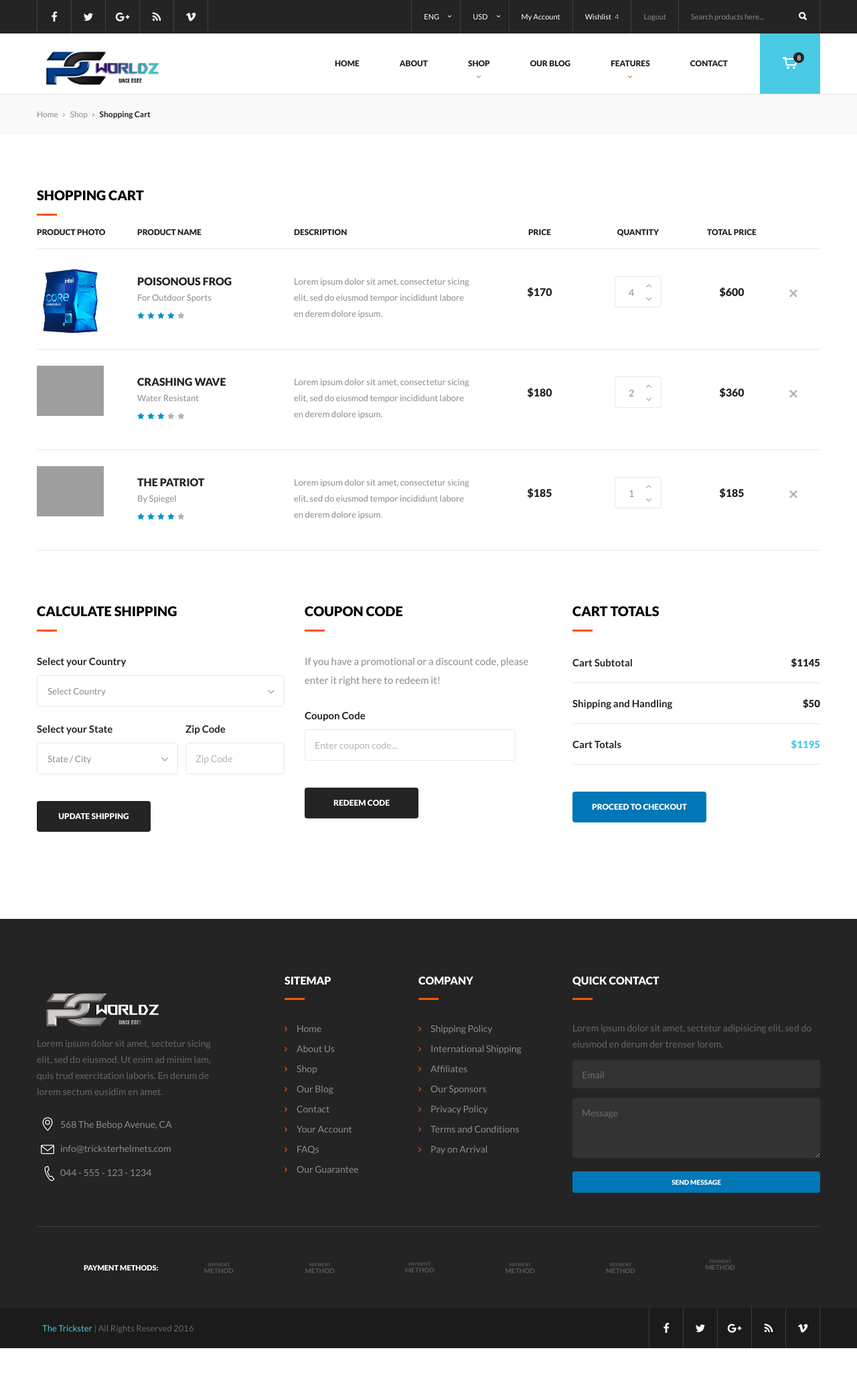
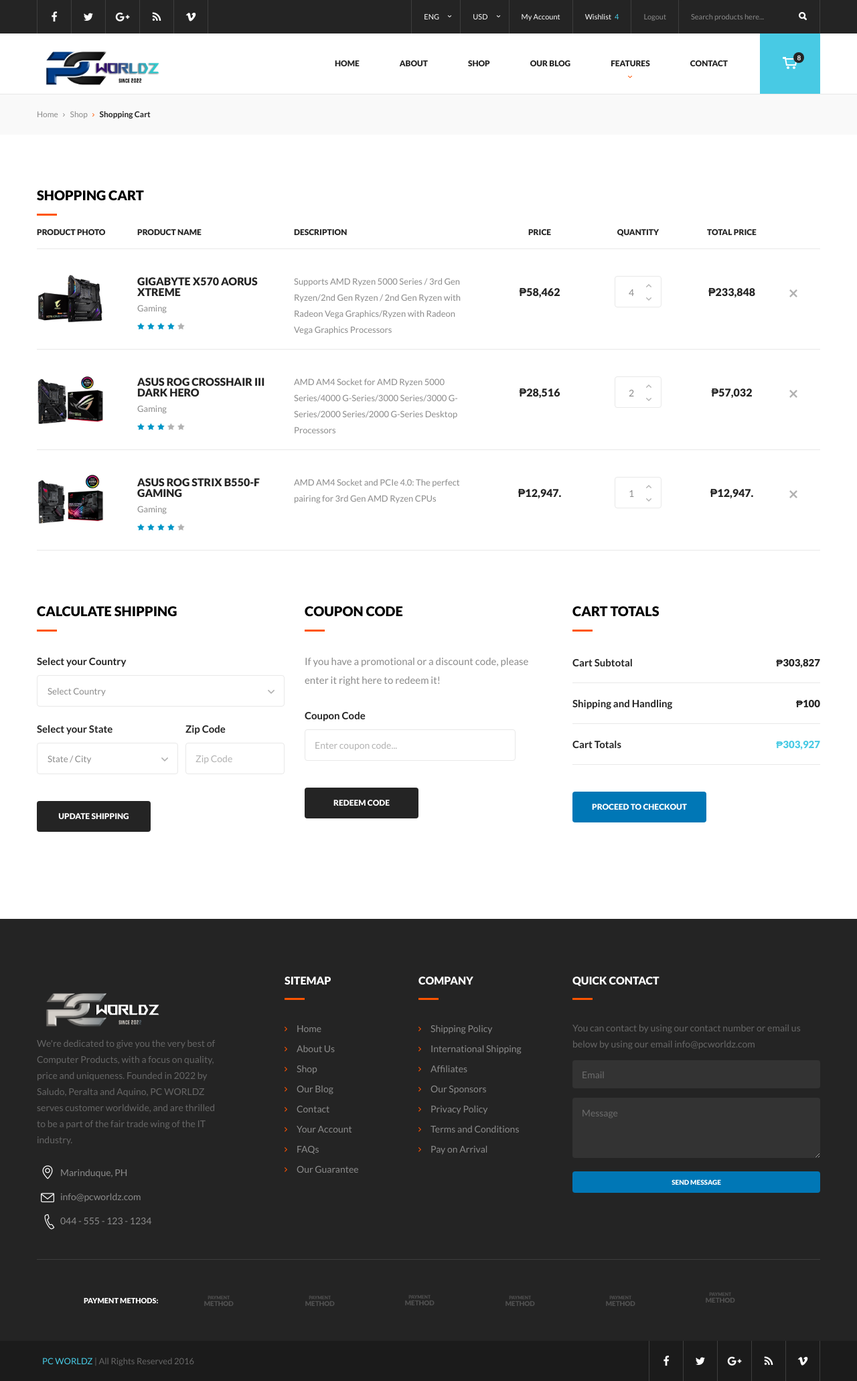
Before and after one commit to JeSaludo/Aquino_Peralta_Saludo_IT2F_finalProject_PCWorldz, a PHP site: page /cart.php in a window 1280 px wide. Shown: the whole page at 67% size. Before the commit the page ends 2013 px from the top, so only its background shows below. Run offline with PHP 8.4, Linux system fonts and the light colour scheme; some libraries are stand-ins or nearby versions; grey boxes are pictures that could not be loaded.

Commit message:
Updated Cart

```diff
--- a/cart.php
+++ b/cart.php
@@ -10,7 +10,7 @@
   <link rel="stylesheet" href="css/style.min.css">
   <!-- favicon -->
   <link rel="icon" href="favicon.ico">
-  <title>The Trickster | Cart</title>
+  <title>PC WORLDZ | Cart</title>
 </head>
 <body>
 
@@ -26,7 +26,7 @@
     <div class="form-popup-column small">
       <h2 class="subsection-title medium">Register now!</h2>
       <hr class="line-separator">
-      <p class="small">Lorem ipsum dolor sit amet, consectetur ipisicing elit, sed do eiusmod tempor incididunt ut labore et dolore magna aliqua.</p>
+      <p class="small">Fill all the requirements on the space provided.</p>
       <!-- FORM -->
       <form>
         <!-- FORM ROW -->
@@ -342,7 +342,7 @@
       <!-- LOGO -->
       <figure class="logo">
         <img src="img/logo.png" alt="logo">
-        <figcaption>The Trickster</figcaption>
+        <figcaption>PC WORLDZ</figcaption>
       </figure>
       <!-- /LOGO -->
 
@@ -650,67 +650,25 @@
 
         <!-- MAIN MENU ITEM -->
         <li class="main-menu-item">
-          <a href="#">
+          <a href="shop-list.php">
             Shop
-            <!-- SVG ARROW -->
-            <svg class="svg-arrow face-down">
-              <use xlink:href="#svg-arrow"></use>
-            </svg>
-            <!-- /SVG ARROW -->
           </a>
 
           <!-- MENU DROPDOWN -->
           <ul class="menu-dropdown">
             <!-- MENU DROPDOWN ITEM -->
             <li class="menu-dropdown-item">
-              <a href="shop-sidebar-grid.html">Sidebar 3 Col Grid</a>
+              <a href="shop-sidebar-list.php">Motherboards</a>
             </li>
-            <!-- /MENU DROPDOWN ITEM -->
-
-            <!-- MENU DROPDOWN ITEM -->
             <li class="menu-dropdown-item">
-              <a href="shop-grid.html">4 Columns Grid</a>
+              <a href="shop-sidebar-list.php">Processors</a>
             </li>
-            <!-- /MENU DROPDOWN ITEM -->
-
-            <!-- MENU DROPDOWN ITEM -->
             <li class="menu-dropdown-item">
-              <a href="shop-sidebar-list.html">Sidebar 3 Col List</a>
+              <a href="shop-sidebar-list.php">Graphic Cards</a>
             </li>
-            <!-- /MENU DROPDOWN ITEM -->
-
-            <!-- MENU DROPDOWN ITEM -->
-            <li class="menu-dropdown-item">
-              <a href="shop-list.html">4 Columns List</a>
+
             </li>
-            <!-- /MENU DROPDOWN ITEM -->
-
-            <!-- MENU DROPDOWN ITEM -->
-            <li class="menu-dropdown-item">
-              <a href="#">Product Pages</a>
-              <!-- SVG ARROW -->
-              <svg class="svg-arrow tiny">
-                <use xlink:href="#svg-arrow"></use>
-              </svg>
-              <!-- /SVG ARROW -->
-
-              <!-- MENU DROPDOWN -->
-              <ul class="menu-dropdown">
-                <!-- MENU DROPDOWN ITEM -->
-                <li class="menu-dropdown-item">
-                  <a href="product-page-v1.html">Product Page V1</a>
-                </li>
-                <!-- /MENU DROPDOWN ITEM -->
-
-                <!-- MENU DROPDOWN ITEM -->
-                <li class="menu-dropdown-item">
-                  <a href="product-page-v2.html">Product Page V2</a>
-                </li>
-                <!-- /MENU DROPDOWN ITEM -->
-              </ul>
-              <!-- /MENU DROPDOWN -->
-            </li>
-            <!-- /MENU DROPDOWN ITEM -->
+
           </ul>
           <!-- /MENU DROPDOWN -->
         </li>
@@ -718,7 +676,7 @@
 
         <!-- MAIN MENU ITEM -->
         <li class="main-menu-item">
-          <a href="blog.html">Our Blog</a>
+          <a href="blog.php">Our Blog</a>
         </li>
         <!-- /MAIN MENU ITEM -->
 
@@ -737,175 +695,43 @@
           <div class="content-dropdown with-bg">
             <!-- CONTENT DROPDOWN COLUMN -->
             <div class="content-dropdown-column">
-              <h6 class="title tiny secondary">Main Features</h6>
-              <hr class="line-separator">
-              <!-- LINK LIST -->
-              <ul class="link-list simple">
-                <!-- LINK LIST ITEM -->
-                <li class="link-list-item">
-                  <a href="index.html">Trickster Home</a>
-                </li>
-                <!-- /LINK LIST ITEM -->
-
-                <!-- LINK LIST ITEM -->
-                <li class="link-list-item">
-                  <a href="product-builder-v1.html">Product Builder V1</a>
-                </li>
-                <!-- /LINK LIST ITEM -->
-
-                <!-- LINK LIST ITEM -->
-                <li class="link-list-item">
-                  <a href="product-builder-v2.html">Product Builder V2</a>
-                </li>
-                <!-- /LINK LIST ITEM -->
-
-                <!-- LINK LIST ITEM -->
-                <li class="link-list-item">
-                  <a href="blog.html">Trickster Blog</a>
-                </li>
-                <!-- /LINK LIST ITEM -->
-
-                <!-- LINK LIST ITEM -->
-                <li class="link-list-item">
-                  <a href="post.html">Blog Post</a>
-                </li>
-                <!-- /LINK LIST ITEM -->
-
-                <!-- LINK LIST ITEM -->
-                <li class="link-list-item">
-                  <a href="contactus.html">Contact Page</a>
-                </li>
-                <!-- /LINK LIST ITEM -->
-              </ul>
-              <!-- /LINK LIST -->
-
-              <!-- LINK LIST -->
-              <ul class="link-list simple">
-                <!-- LINK LIST ITEM -->
-                <li class="link-list-item">
-                  <a href="404.html">Error Page</a>
-                </li>
-                <!-- /LINK LIST ITEM -->
-
-                <!-- LINK LIST ITEM -->
-                <li class="link-list-item">
-                  <a href="aboutus.html">About Us</a>
-                </li>
-                <!-- /LINK LIST ITEM -->
-
-                <!-- LINK LIST ITEM -->
-                <li class="link-list-item">
-                  <a href="menu-dropdowns.html">Menu &amp; DDowns</a>
-                </li>
-                <!-- /LINK LIST ITEM -->
-
-                <!-- LINK LIST ITEM -->
-                <li class="link-list-item">
-                  <a href="shortcodes.html">Shortcodes</a>
-                </li>
-                <!-- /LINK LIST ITEM -->
-
-                <!-- LINK LIST ITEM -->
-                <li class="link-list-item">
-                  <a href="login-popup.html">Login Popup</a>
-                </li>
-                <!-- /LINK LIST ITEM -->
-
-                <!-- LINK LIST ITEM -->
-                <li class="link-list-item">
-                  <a href="ratings-popup.html">Ratings Popup</a>
-                </li>
-                <!-- /LINK LIST ITEM -->
-              </ul>
-              <!-- /LINK LIST -->
-            </div>
-            <!-- /CONTENT DROPDOWN COLUMN -->
-
-            <!-- CONTENT DROPDOWN COLUMN -->
-            <div class="content-dropdown-column">
-              <h6 class="title tiny secondary">Shop</h6>
-              <hr class="line-separator">
-              <!-- LINK LIST -->
-              <ul class="link-list simple">
-                <!-- LINK LIST ITEM -->
-                <li class="link-list-item">
-                  <a href="shop-sidebar-grid.html">Sidebar 3 Col Grid</a>
-                </li>
-                <!-- /LINK LIST ITEM -->
-
-                <!-- LINK LIST ITEM -->
-                <li class="link-list-item">
-                  <a href="shop-grid.html">4 Columns Grid</a>
-                </li>
-                <!-- /LINK LIST ITEM -->
-
-                <!-- LINK LIST ITEM -->
-                <li class="link-list-item">
-                  <a href="shop-sidebar-list.html">Sidebar 3 Col List</a>
-                </li>
-                <!-- /LINK LIST ITEM -->
-
-                <!-- LINK LIST ITEM -->
-                <li class="link-list-item">
-                  <a href="shop-list.html">4 Columns List</a>
-                </li>
-                <!-- /LINK LIST ITEM -->
-
-                <!-- LINK LIST ITEM -->
-                <li class="link-list-item">
-                  <a href="product-page-v1.html">Product Page V1</a>
-                </li>
-                <!-- /LINK LIST ITEM -->
-
-                <!-- LINK LIST ITEM -->
-                <li class="link-list-item">
-                  <a href="product-page-v1.html">Product Page V2</a>
-                </li>
-                <!-- /LINK LIST ITEM -->
-              </ul>
-              <!-- /LINK LIST -->
-            </div>
-            <!-- /CONTENT DROPDOWN COLUMN -->
-
-            <!-- CONTENT DROPDOWN COLUMN -->
-            <div class="content-dropdown-column">
               <h6 class="title tiny secondary">Account</h6>
               <hr class="line-separator">
               <!-- LINK LIST -->
               <ul class="link-list simple">
                 <!-- LINK LIST ITEM -->
                 <li class="link-list-item">
-                  <a href="identification.html">Identification</a>
+                  <a href="identification.php">Identification</a>
                 </li>
                 <!-- /LINK LIST ITEM -->
 
                 <!-- LINK LIST ITEM -->
                 <li class="link-list-item">
-                  <a href="billing-shipping.html">Billing and Shipping</a>
+                  <a href="billing-shipping.php">Billing and Shipping</a>
                 </li>
                 <!-- /LINK LIST ITEM -->
 
                 <!-- LINK LIST ITEM -->
                 <li class="link-list-item">
-                  <a href="confirmation.html">Confirmation</a>
+                  <a href="confirmation.php">Confirmation</a>
                 </li>
                 <!-- /LINK LIST ITEM -->
 
                 <!-- LINK LIST ITEM -->
                 <li class="link-list-item">
-                  <a href="cart.html">Shopping Cart</a>
+                  <a href="cart.php">Shopping Cart</a>
                 </li>
                 <!-- /LINK LIST ITEM -->
 
                 <!-- LINK LIST ITEM -->
                 <li class="link-list-item">
-                  <a href="wishlist.html">Wishlist</a>
+                  <a href="wishlist.php">Wishlist</a>
                 </li>
                 <!-- /LINK LIST ITEM -->
 
                 <!-- LINK LIST ITEM -->
                 <li class="link-list-item">
-                  <a href="profile.html">Your Account</a>
+                  <a href="profile.php">Your Account</a>
                 </li>
                 <!-- /LINK LIST ITEM -->
               </ul>
@@ -1029,7 +855,7 @@
         <ul class="mobile-menu-dropdown dropdown">
           <!-- MOBILE MENU DROPDOWN ITEM -->
           <li class="mobile-menu-dropdown-item">
-            <a href="index.html">Trickster Home</a>
+            <a href="index.html">PC WORLDZ</a>
           </li>
           <!-- /MOBILE MENU DROPDOWN ITEM -->
 
@@ -1358,7 +1184,7 @@
             <!-- PRODUCT IMG -->
             <a href="product-page-v1.html">
               <figure class="product-img small">
-                <img src="img/products/02.jpg" alt="product02">
+                <img src="img/products/01.png" alt="product02">
               </figure>
             </a>
             <!-- /PRODUCT IMG -->
@@ -1368,9 +1194,12 @@
           <!-- PRODUCT TABLE NAME -->
           <div class="product-table-name">
             <a href="product-page-v1.html">
-              <h6 class="title small">Poisonous Frog</h6>
-            </a>
-            <p class="product-description small">For Outdoor Sports</p>
+              <h6 class="title small"><?php
+              $item = simplexml_load_file('data/Saludo-Peralta-Aquino_IT2F_PcWorldz.xml');
+              echo $item->product[0]->name;
+              ?></h6>
+            </a>
+            <p class="product-description small">Gaming</p>
             <!-- RATING -->
             <ul class="rating small">
               <!-- RATING ITEM -->
@@ -1429,13 +1258,19 @@
 
           <!-- PRODUCT TABLE DESCRIPTION -->
           <div class="product-table-description">
-            <p class="tiny">Lorem ipsum dolor sit amet, consectetur sicing elit, sed do eiusmod tempor incididunt labore en derem dolore ipsum.</p>
+            <p class="tiny"><?php
+              $item = simplexml_load_file('data/Saludo-Peralta-Aquino_IT2F_PcWorldz.xml');
+              echo $item->product[0]->description;
+              ?></p>
           </div>
           <!-- /PRODUCT TABLE DESCRIPTION -->
 
           <!-- PRODUCT TABLE PRICE -->
           <div class="product-table-price">
-            <h6 class="product-price">$170</h6>
+            <h6 class="product-price"><?php
+              $item = simplexml_load_file('data/Saludo-Peralta-Aquino_IT2F_PcWorldz.xml');
+              echo $item->product[0]->price;
+              ?></h6>
           </div>
           <!-- /PRODUCT TABLE PRICE -->
 
@@ -1470,7 +1305,7 @@
 
           <!-- PRODUCT TABLE TOTAL -->
           <div class="product-table-total">
-            <h6 class="product-price">$600</h6>
+            <h6 class="product-price">₱233,848</h6>
           </div>
           <!-- /PRODUCT TABLE TOTAL -->
 
@@ -1493,7 +1328,7 @@
             <!-- PRODUCT IMG -->
             <a href="product-page-v1.html">
               <figure class="product-img small">
-                <img src="img/products/06.jpg" alt="product06">
+                <img src="img/products/02.png" alt="product06">
               </figure>
             </a>
             <!-- /PRODUCT IMG -->
@@ -1503,9 +1338,12 @@
           <!-- PRODUCT TABLE NAME -->
           <div class="product-table-name">
             <a href="product-page-v1.html">
-              <h6 class="title small">Crashing Wave</h6>
-            </a>
-            <p class="product-description small">Water Resistant</p>
+              <h6 class="title small"><?php
+              $item = simplexml_load_file('data/Saludo-Peralta-Aquino_IT2F_PcWorldz.xml');
+              echo $item->product[1]->name;
+              ?></h6>
+            </a>
+            <p class="product-description small">Gaming</p>
             <!-- RATING -->
             <ul class="rating small">
               <!-- RATING ITEM -->
@@ -1564,13 +1402,19 @@
 
           <!-- PRODUCT TABLE DESCRIPTION -->
           <div class="product-table-description">
-            <p class="tiny">Lorem ipsum dolor sit amet, consectetur sicing elit, sed do eiusmod tempor incididunt labore en derem dolore ipsum.</p>
+            <p class="tiny"><?php
+              $item = simplexml_load_file('data/Saludo-Peralta-Aquino_IT2F_PcWorldz.xml');
+              echo $item->product[1]->description;
+              ?></p>
           </div>
           <!-- /PRODUCT TABLE DESCRIPTION -->
 
           <!-- PRODUCT TABLE PRICE -->
           <div class="product-table-price">
-            <h6 class="product-price">$180</h6>
+            <h6 class="product-price"><?php
+              $item = simplexml_load_file('data/Saludo-Peralta-Aquino_IT2F_PcWorldz.xml');
+              echo $item->product[1]->price;
+              ?></h6>
           </div>
           <!-- /PRODUCT TABLE PRICE -->
 
@@ -1605,7 +1449,7 @@
 
           <!-- PRODUCT TABLE TOTAL -->
           <div class="product-table-total">
-            <h6 class="product-price">$360</h6>
+            <h6 class="product-price">₱57,032</h6>
           </div>
           <!-- /PRODUCT TABLE TOTAL -->
 
@@ -1628,7 +1472,7 @@
             <!-- PRODUCT IMG -->
             <a href="product-page-v1.html">
               <figure class="product-img small">
-                <img src="img/products/05.jpg" alt="product05">
+                <img src="img/products/03.png" alt="product05">
               </figure>
             </a>
             <!-- /PRODUCT IMG -->
@@ -1638,9 +1482,12 @@
           <!-- PRODUCT TABLE NAME -->
           <div class="product-table-name">
             <a href="product-page-v1.html">
-              <h6 class="title small">The Patriot</h6>
-            </a>
-            <p class="product-description small">By Spiegel</p>
+              <h6 class="title small"><?php
+              $item = simplexml_load_file('data/Saludo-Peralta-Aquino_IT2F_PcWorldz.xml');
+              echo $item->product[2]->name;
+              ?></h6>
+            </a>
+            <p class="product-description small">Gaming</p>
             <!-- RATING -->
             <ul class="rating small">
               <!-- RATING ITEM -->
@@ -1699,13 +1546,19 @@
 
           <!-- PRODUCT TABLE DESCRIPTION -->
           <div class="product-table-description">
-            <p class="tiny">Lorem ipsum dolor sit amet, consectetur sicing elit, sed do eiusmod tempor incididunt labore en derem dolore ipsum.</p>
+            <p class="tiny"><?php
+              $item = simplexml_load_file('data/Saludo-Peralta-Aquino_IT2F_PcWorldz.xml');
+              echo $item->product[2]->description;
+              ?></p>
           </div>
           <!-- /PRODUCT TABLE DESCRIPTION -->
 
           <!-- PRODUCT TABLE PRICE -->
           <div class="product-table-price">
-            <h6 class="product-price">$185</h6>
+            <h6 class="product-price"><?php
+              $item = simplexml_load_file('data/Saludo-Peralta-Aquino_IT2F_PcWorldz.xml');
+              echo $item->product[2]->price;
+              ?></h6>
           </div>
           <!-- /PRODUCT TABLE PRICE -->
 
@@ -1740,7 +1593,10 @@
 
           <!-- PRODUCT TABLE TOTAL -->
           <div class="product-table-total">
-            <h6 class="product-price">$185</h6>
+            <h6 class="product-price"><?php
+              $item = simplexml_load_file('data/Saludo-Peralta-Aquino_IT2F_PcWorldz.xml');
+              echo $item->product[2]->price;
+              ?></h6>
           </div>
           <!-- /PRODUCT TABLE TOTAL -->
 
@@ -1860,15 +1716,15 @@
           <h2 class="subsection-title">Cart Totals</h2>
           <hr class="line-separator">
           <!-- ONELINE -->
-          <p class="oneline">Cart Subtotal<span class="annotation">$1145</span></p>
+          <p class="oneline">Cart Subtotal<span class="annotation">₱303,827</span></p>
           <!-- /ONELINE -->
 
           <!-- ONELINE -->
-          <p class="oneline">Shipping and Handling<span class="annotation">$50</span></p>
+          <p class="oneline">Shipping and Handling<span class="annotation">₱100</span></p>
           <!-- /ONELINE -->
 
           <!-- ONELINE -->
-          <p class="oneline">Cart Totals<span class="annotation bold">$1195</span></p>
+          <p class="oneline">Cart Totals<span class="annotation bold">₱303,927</span></p>
           <!-- /ONELINE -->
 
           <!-- FORM -->
@@ -1898,24 +1754,24 @@
         <!-- LOGO -->
         <figure class="logo">
           <img src="img/logo-footer.png" alt="logo">
-          <figcaption>The Trickster</figcaption>
+          <figcaption>PC WORLDZ</figcaption>
         </figure>
         <!-- /LOGO -->
-        <p class="description">Lorem ipsum dolor sit amet, sectetur sicing elit, sed do eiusmod. Ut enim ad minim iam, quis trud exercitation laboris. En derum de lorem sectum eusidim en amet.</p>
+        <p class="description">We're dedicated to give you the very best of Computer Products, with a focus on quality, price and uniqueness. Founded in 2022 by Saludo, Peralta and Aquino, PC WORLDZ serves customer worldwide, and are thrilled to be a part of the fair trade wing of the IT industry.</p>
 
         <!-- CONTACTUS LIST -->
         <ul class="contactus-list">
           <!-- CONTACTUS LIST ITEM -->
           <li class="contactus-list-item">
             <i class="s-icon icon-location-pin"></i>
-            <p>568 The Bebop Avenue, CA</p>
+            <p>Marinduque, PH</p>
           </li>
           <!-- /CONTACTUS LIST ITEM -->
 
           <!-- CONTACTUS LIST ITEM -->
           <li class="contactus-list-item">
             <i class="s-icon icon-envelope"></i>
-            <a href="mailto:info@tricksterhelmets.com" class="link">info@tricksterhelmets.com</a>
+            <a href="mailto:info@tricksterhelmets.com" class="link">info@pcworldz.com</a>
           </li>
           <!-- /CONTACTUS LIST ITEM -->
 
@@ -2149,7 +2005,7 @@
       <div class="content-dropdown-column full">
         <h6 class="title small secondary">Quick Contact</h6>
         <hr class="line-separator">
-        <p class="description">Lorem ipsum dolor sit amet, sectetur adipisicing elit, sed do eiusmod en derum der trenser lorem.</p>
+        <p class="description">You can contact by using our contact number or email us below by using our email info@pcworldz.com</p>
         <form class="quick-contact-form">
           <input type="text" class="dark" name="qc_email" placeholder="Email">
           <textarea name="qc_message" class="dark" placeholder="Message"></textarea>
@@ -2223,7 +2079,7 @@
   <div class="widget-line-wrap dark widget-line-copy">
     <!-- WIDGET LINE -->
     <div class="widget-line big">
-      <p class="copyright"><span class="bold">The Trickster</span> | All Rights Reserved 2016</p>
+      <p class="copyright"><span class="bold">PC WORLDZ</span> | All Rights Reserved 2016</p>
       <!-- ACTIONS LIST -->
       <ul class="actions-list right">
         <!-- ACTIONS LIST ITEM -->
```
